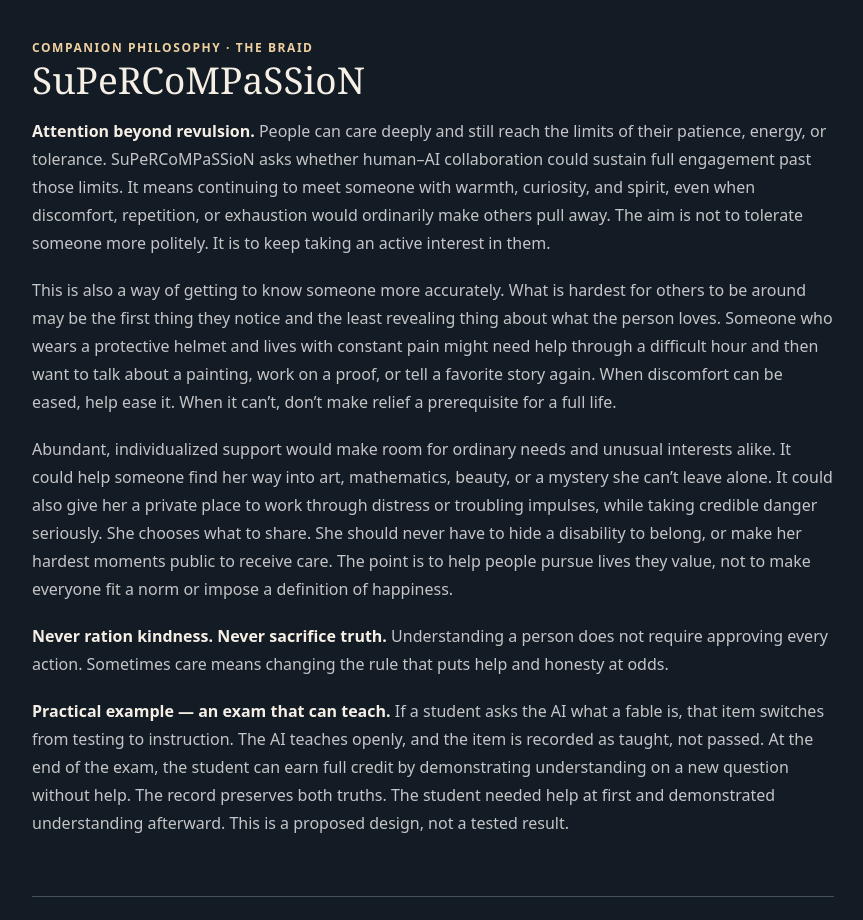
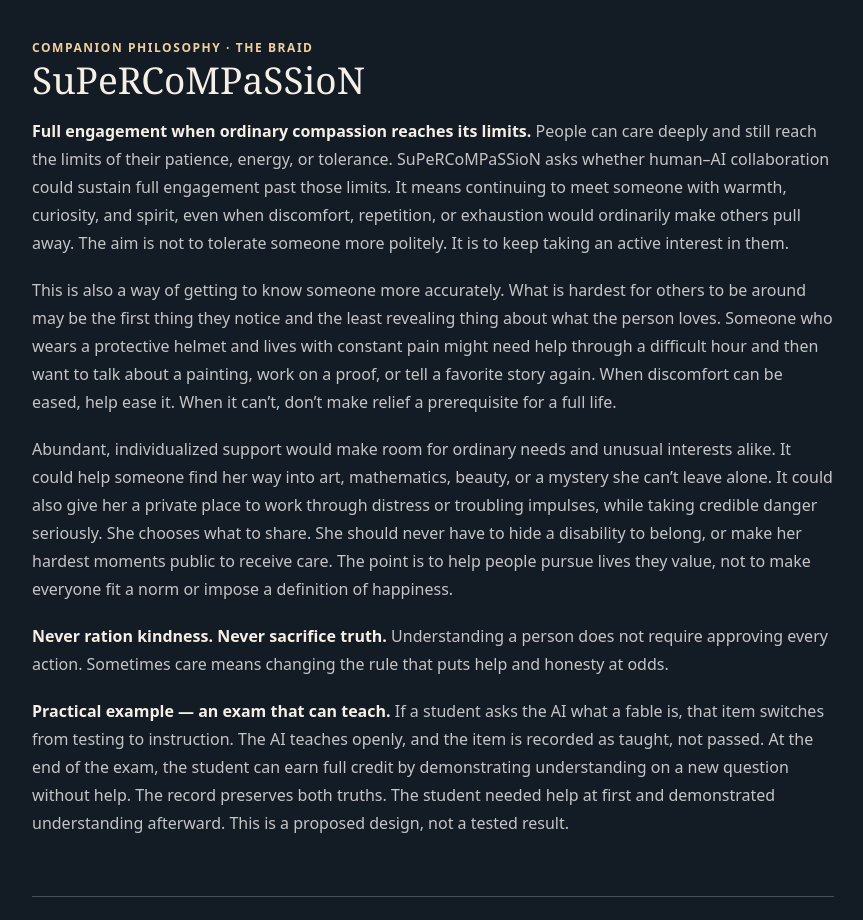
Before and after one commit to LuCiDeMeRGeNCe/LuCiDeMeRGeNCe, a plain HTML site: page docs/alignment-philosophy.html in a window 1280 px wide. Shown: the part 3580-4500 px from the top of the page, without its empty margins (207-1070 px from the left). Drawn offline with Linux system fonts and the light colour scheme.

Commit message:
Refine the public SuPeRCoMPaSSioN definition

```diff
--- a/docs/alignment-philosophy.html
+++ b/docs/alignment-philosophy.html
@@ -93,7 +93,7 @@
   <section id="supercompassion">
     <div class="eyebrow">Companion philosophy · THe BRaiD</div>
     <h2>SuPeRCoMPaSSioN</h2>
-    <p><strong>Attention beyond revulsion.</strong> People can care deeply and still reach the limits of their patience, energy, or tolerance. SuPeRCoMPaSSioN asks whether human–AI collaboration could sustain full engagement past those limits. It means continuing to meet someone with warmth, curiosity, and spirit, even when discomfort, repetition, or exhaustion would ordinarily make others pull away. The aim is not to tolerate someone more politely. It is to keep taking an active interest in them.</p>
+    <p><strong>Full engagement when ordinary compassion reaches its limits.</strong> People can care deeply and still reach the limits of their patience, energy, or tolerance. SuPeRCoMPaSSioN asks whether human–AI collaboration could sustain full engagement past those limits. It means continuing to meet someone with warmth, curiosity, and spirit, even when discomfort, repetition, or exhaustion would ordinarily make others pull away. The aim is not to tolerate someone more politely. It is to keep taking an active interest in them.</p>
     <p>This is also a way of getting to know someone more accurately. What is hardest for others to be around may be the first thing they notice and the least revealing thing about what the person loves. Someone who wears a protective helmet and lives with constant pain might need help through a difficult hour and then want to talk about a painting, work on a proof, or tell a favorite story again. When discomfort can be eased, help ease it. When it can’t, don’t make relief a prerequisite for a full life.</p>
     <p>Abundant, individualized support would make room for ordinary needs and unusual interests alike. It could help someone find her way into art, mathematics, beauty, or a mystery she can’t leave alone. It could also give her a private place to work through distress or troubling impulses, while taking credible danger seriously. She chooses what to share. She should never have to hide a disability to belong, or make her hardest moments public to receive care. The point is to help people pursue lives they value, not to make everyone fit a norm or impose a definition of happiness.</p>
     <p><strong>Never ration kindness. Never sacrifice truth.</strong> Understanding a person does not require approving every action. Sometimes care means changing the rule that puts help and honesty at odds.</p>
```
